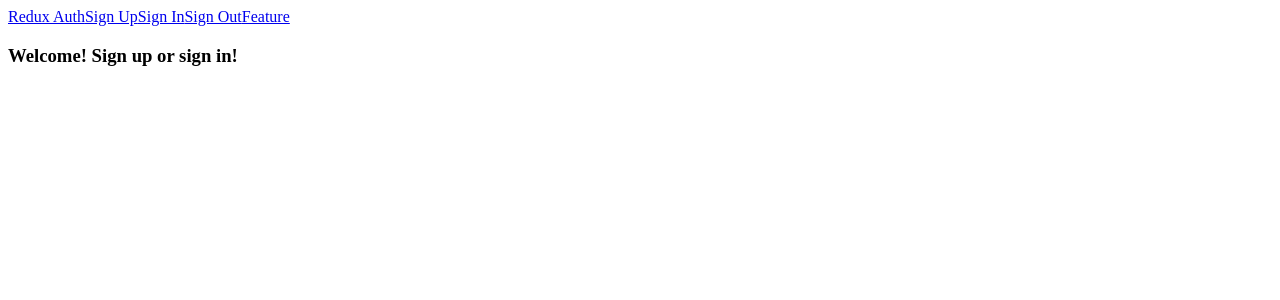
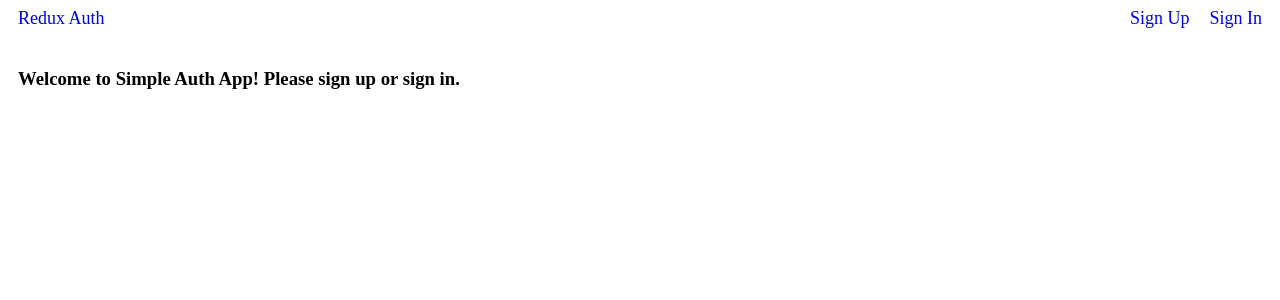
Before and after one commit to is3388/simple_auth, a React (Create React App) app in the folder client/: page / in a window 1280 px wide. Shown: the top 300 px of the page. Built offline with nearby package versions, Linux system fonts and the light colour scheme.

Commit message:
Edited the code to show correct label in Header and added styling to Header component

```diff
--- a/client/src/components/Feature.js
+++ b/client/src/components/Feature.js
@@ -3,7 +3,9 @@ import requireAuth from './requireAuth'
 
 const Feature = () => {
     return (
-        <div>This is the feature!</div>
+        <div>
+            <h3 style={{marginLeft: '10px'}}>This is the feature!</h3>
+        </div>
     )
 }
 
--- a/client/src/components/Header.js
+++ b/client/src/components/Header.js
@@ -1,14 +1,35 @@
 import React from 'react'
 import { Link } from 'react-router-dom'
+import { useSelector } from 'react-redux'
+import './HeaderStyle.css'
 
 const Header = () => {
+    const authenticated = useSelector(state => state.auth.authenticated)
+
+    const renderLinks = () => {
+        if(authenticated) {
+            return (
+                <div>
+                    <Link to='/signout'>Sign Out</Link>
+                    <Link to='/feature'>Feature</Link>
+                </div>
+            )
+        }
+        else {
+            return (
+                <div>
+                    <Link to='/signup'>Sign Up</Link>
+                    <Link to='/signin'>Sign In</Link>
+                </div>
+            )
+        }
+    }
+
     return (
-        <div>
+        <div className='header'>
             <Link to='/'>Redux Auth</Link>
-            <Link to='/signup'>Sign Up</Link>
-            <Link to='/signin'>Sign In</Link>
-            <Link to='/signout'>Sign Out</Link>
-            <Link to='/feature'>Feature</Link>
+            {renderLinks()}
+
         </div>
     )
 }
--- /dev/null
+++ b/client/src/components/HeaderStyle.css
@@ -0,0 +1,11 @@
+.header {
+    display: flex;
+    justify-content: space-between;
+    font-size: 18px;
+    padding-bottom: 20px;
+}
+
+.header a {
+    margin: 0 10px;
+    text-decoration: none
+}
--- a/client/src/components/Welcome.js
+++ b/client/src/components/Welcome.js
@@ -2,7 +2,7 @@ import React from 'react'
 
 const Welcome = () => {
     return (
-        <h3>Welcome! Sign up or sign in!</h3>
+        <h3 style={{marginLeft: '10px'}}>Welcome to Simple Auth App! Please sign up or sign in.</h3>
     )
 }
 
--- a/client/src/components/auth/Signout.js
+++ b/client/src/components/auth/Signout.js
@@ -10,7 +10,9 @@ const Signout = () => {
     }, [dispatch])
 
     return (
-        <div>Sorry to see you leave!</div>
+        <div>
+            <h3 style={{marginLeft: '10px'}}>Sorry to see you leave!</h3>
+        </div>
     )
 }
 
```
